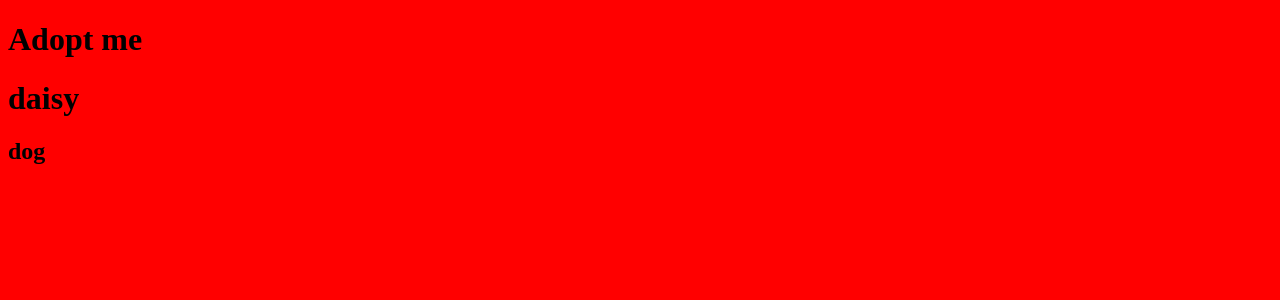
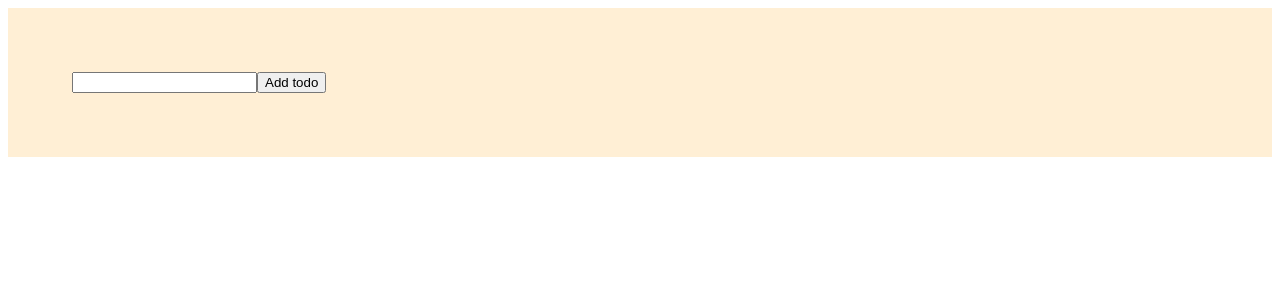
Before and after one commit to sharathvignesh/immer-talk, a React (Vite) app: page / in a window 1280 px wide. Shown: the top 300 px of the page. Built offline with nearby package versions, Linux system fonts and the light colour scheme.

Commit message:
store setup wip

```diff
--- a/package.json
+++ b/package.json
@@ -25,6 +25,9 @@
   },
   "dependencies": {
     "react": "^16.8.4",
-    "react-dom": "^16.8.4"
+    "react-dom": "^16.8.4",
+    "react-redux": "^6.0.1",
+    "redux": "^4.0.1",
+    "styled-components": "^4.1.3"
   }
 }
--- a/src/App.js
+++ b/src/App.js
@@ -1,16 +1,12 @@
 import React from "react";
-import { render } from "react-dom";
-import Pet from "./Pet";
+import Form from "./components/Form";
 
-class App extends React.Component {
-  render() {
-    return (
-      <div>
-        <h1>Adopt me</h1>
-        <Pet name="daisy" animal="dog" />
-      </div>
-    );
-  }
-}
+const App = () => {
+  return (
+    <>
+      <Form />
+    </>
+  );
+};
 
-render(<App />, document.getElementById("root"));
+export default App;
--- /dev/null
+++ b/src/components/Form.js
@@ -0,0 +1,29 @@
+import React, { useState } from "react";
+import styled from "styled-components";
+
+const Wrapper = styled.section`
+  padding: 4em;
+  background: papayawhip;
+`;
+
+const Form = () => {
+  const [inputValue, setInputValue] = useState("");
+
+  const handleSubmit = () => {
+    alert(inputValue);
+  };
+  return (
+    <Wrapper>
+      <form onSubmit={handleSubmit}>
+        <input
+          type="text"
+          value={inputValue}
+          onChange={e => setInputValue(e.target.value)}
+        />
+        <input type="submit" value="Add todo" />
+      </form>
+    </Wrapper>
+  );
+};
+
+export default Form;
--- a/src/index.html
+++ b/src/index.html
@@ -5,10 +5,9 @@
     <meta name="viewport" content="width=device-width, initial-scale=1.0" />
     <meta http-equiv="X-UA-Compatible" content="ie=edge" />
     <title>Todo</title>
-    <link rel="stylesheet" href="./style.css" />
   </head>
   <body>
     <div id="root">not rendered</div>
-    <script src="./App.js"></script>
+    <script src="./index.js"></script>
   </body>
 </html>
--- /dev/null
+++ b/src/index.js
@@ -0,0 +1,10 @@
+import React from "react";
+import { render } from "react-dom";
+// import { Provider } from "react-redux";
+// import { createStore } from "redux";
+// import rootReducer from "./reducers";
+import App from "./App";
+
+// const store = createStore(rootReducer);
+
+render(<App />, document.getElementById("root"));
--- a/src/style.css
+++ /dev/null
@@ -1,3 +0,0 @@
-body {
-  background-color: red;
-}
```
Also changed, not shown: src/reducers/index.js (added), 1 other file (tests, documents, lock files or other folders).
